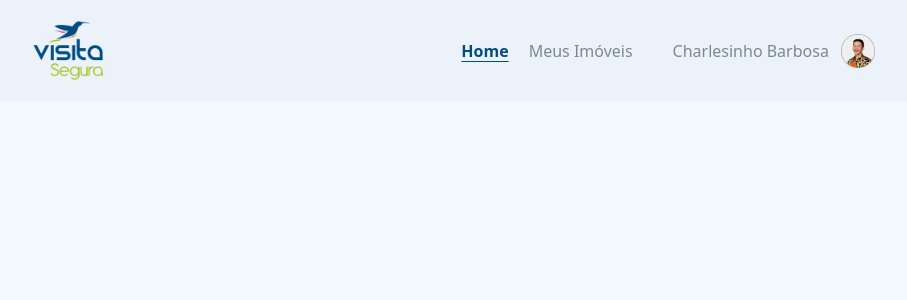
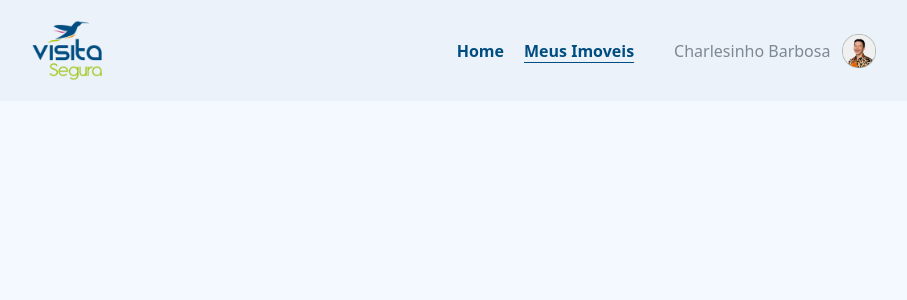
Before and after one commit to ugabb/Visita-Segura, a React (Vite) app: page /meus-imoveis in a window 1280 px wide. Shown: the top 300 px of the page, without its empty margins (186-1093 px from the left). Built offline with nearby package versions, Linux system fonts and the light colour scheme.

Commit message:
added routes to the navbar

```diff
--- a/package.json
+++ b/package.json
@@ -12,7 +12,8 @@
   "dependencies": {
     "@phosphor-icons/react": "^2.0.10",
     "react": "^18.2.0",
-    "react-dom": "^18.2.0"
+    "react-dom": "^18.2.0",
+    "react-router-dom": "^6.15.0"
   },
   "devDependencies": {
     "@types/react": "^18.2.15",
--- /dev/null
+++ b/src/components/MeusImoveis.tsx
@@ -0,0 +1,14 @@
+import React from "react";
+import Navbar from "./Navbar";
+
+type Props = {};
+
+const MeusImoveis = (props: Props) => {
+  return (
+    <div>
+      <Navbar />
+    </div>
+  );
+};
+
+export default MeusImoveis;
--- a/src/components/Navbar.tsx
+++ b/src/components/Navbar.tsx
@@ -1,6 +1,8 @@
 import React, { useState } from "react";
 
 import { List, X } from "@phosphor-icons/react";
+
+import { NavLink } from "react-router-dom";
 
 type Props = {};
 
@@ -63,15 +65,29 @@ const Navbar = (props: Props) => {
       {/* Desktop MENU */}
       <div className="hidden lg:flex gap-10 ">
         <div className="flex items-center gap-5 ">
-          <a
-            href="#"
-            className="text-primaryColor font-semibold underline underline-offset-4"
+          <NavLink
+            to="/"
+            className={`${({ isActive, isPending }) =>
+              isPending
+                ? "pending"
+                : isActive
+                ? "active"
+                : ""} text-primaryColor font-semibold`}
           >
             Home
-          </a>
-          <a href="#" className="text-slateGray hover:text-primaryColor transition-all">
-            Meus Imóveis
-          </a>
+          </NavLink>
+
+          <NavLink
+            to="/meus-imoveis"
+            className={`${({ isActive, isPending }) =>
+              isPending
+                ? "pending"
+                : isActive
+                ? "active"
+                : ""} text-slateGray font-semibold  hover:text-primaryColor transition-all`}
+          >
+            Meus Imoveis
+          </NavLink>
         </div>
 
         <div className="flex items-center gap-3 text-slateGray hover:text-primaryColor transition-all cursor-pointer">
--- a/src/index.css
+++ b/src/index.css
@@ -1,10 +1,25 @@
 @import url("https://fonts.googleapis.com/css2?family=Inter:wght@300;400;700&family=Roboto:wght@300;400;700&display=swap");
-
 
 @tailwind base;
 @tailwind components;
 @tailwind utilities;
 
+:root {
+  --primaryColor: #004e81;
+  --secondaryColor: #0d263b;
+  --slateGray: #7c8893;
+  --navbarColor: #ecf2f9;
+}
+
 body {
   background: #f4f9ff;
 }
+
+.pending {
+  color: red;
+}
+.active {
+  color: var(--primaryColor);
+  text-decoration: underline;
+  text-underline-offset: .3rem;
+}
--- a/src/main.tsx
+++ b/src/main.tsx
@@ -1,10 +1,22 @@
-import React from 'react'
-import ReactDOM from 'react-dom/client'
-import App from './App.tsx'
-import './index.css'
+import React from "react";
+import ReactDOM from "react-dom/client";
+import App from "./App.tsx";
+import "./index.css";
 
-ReactDOM.createRoot(document.getElementById('root')!).render(
+// react router dom
+import { createBrowserRouter, RouterProvider } from "react-router-dom";
+import MeusImoveis from "./components/MeusImoveis.tsx";
+
+const router = createBrowserRouter([
+  { path: "/", element: <App /> },
+  {
+    path: "/meus-imoveis",
+    element: <MeusImoveis />,
+  },
+]);
+
+ReactDOM.createRoot(document.getElementById("root")!).render(
   <React.StrictMode>
-    <App />
-  </React.StrictMode>,
-)
+    <RouterProvider router={router} />
+  </React.StrictMode>
+);
```
Also changed, not shown: 1 other file (tests, documents, lock files or other folders).
